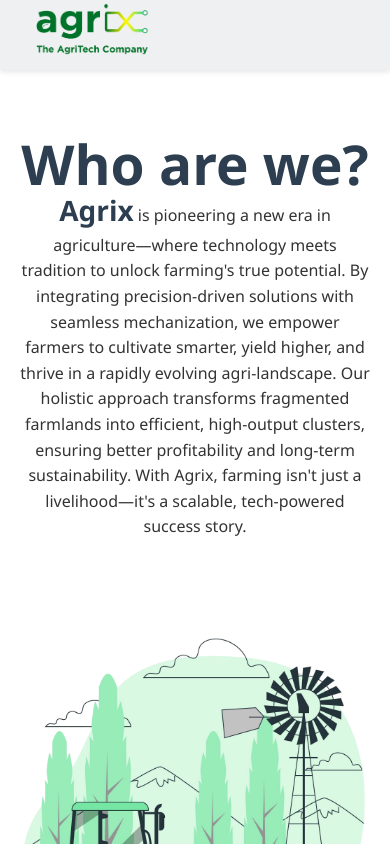
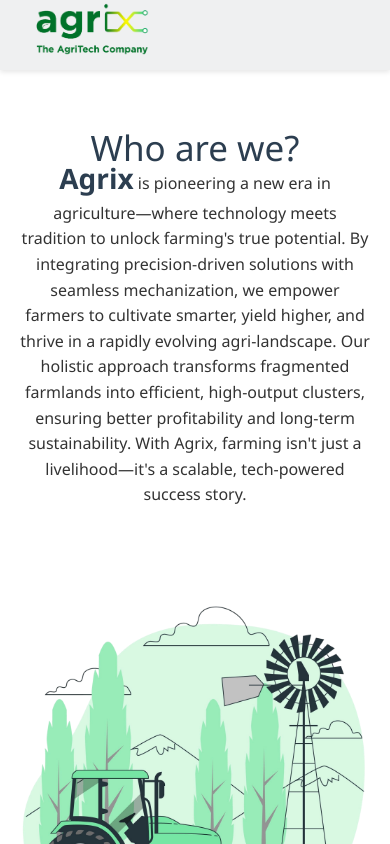
Before and after one commit to snehasahu7/Agrix, a React (Create React App) app: page /about in a window 390 px wide. Shown: the top 844 px of the page. Built offline with nearby package versions, Linux system fonts and the light colour scheme.

Commit message:
Modified

```diff
--- a/src/pages/About/About.css
+++ b/src/pages/About/About.css
@@ -304,6 +304,11 @@
         gap: 80px;
     }
 
+    .about-txt p{
+        font-size: 45px;
+        font-weight: 600;
+    }
+
     .intropic {
         height: 400px;
         width: 600px;
@@ -333,6 +338,11 @@
         align-items: center;
         text-align: center;
         padding: 40px;
+    }
+
+    .about-txt p{
+        font-size: 40px;
+        font-weight: 500;
     }
 
     .intropic {
@@ -366,6 +376,10 @@
     .about {
         padding: 30px;
         margin-top: 60px;
+    }
+    .about-txt p{
+        font-size: 35px;
+        font-weight: 500;
     }
 
     .introtext span {
@@ -410,6 +424,10 @@
         padding: 20px;
         margin-top: 40px;
     }
+    .about-txt p{
+        font-size: 35px;
+        font-weight: 500;
+    }
 
     .introtext span {
         font-size: 28px;
--- a/src/pages/About/About.jsx
+++ b/src/pages/About/About.jsx
@@ -118,13 +118,41 @@
         arrows: false,
       };
 
+      const headerVariants = {
+        hidden: { y: -50, opacity: 0 },
+        visible: {
+          y: 0,
+          opacity: 1,
+          transition: {
+            duration: 0.6,
+            ease: "easeOut"
+          }
+        }
+      };
+
+      const containerVariants = {
+        hidden: { opacity: 0 },
+        visible: {
+          opacity: 1,
+          transition: {
+            staggerChildren: 0.2,
+            delayChildren: 0.3
+          }
+        }
+      };
+
 
 
     return(
         <>
-            <div className="about-txt">
-                <p>Who are we?</p>
-            </div>
+            <motion.div
+             className="about-txt"
+             initial="hidden"
+             animate="visible"
+             variants={containerVariants}
+            >
+                <motion.p  variants={headerVariants}>Who are we?</motion.p>
+            </motion.div>
 
             <div className="about">
                             <motion.div
```
Also changed, not shown: src/assets/journey.png.
